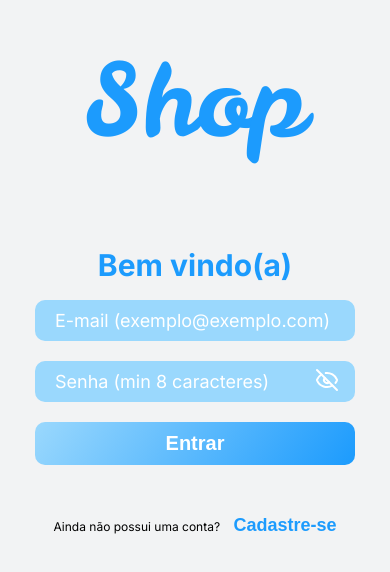
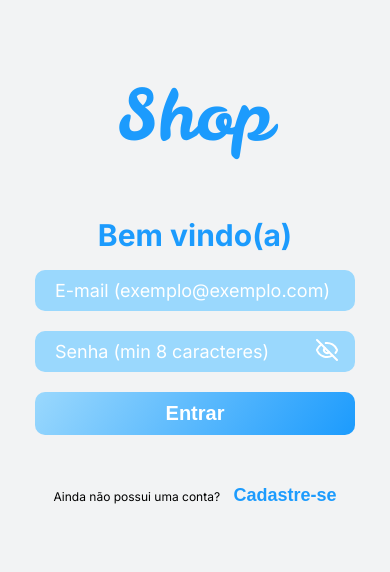
Before and after one commit to DanielCavalcantih/shop-front-end, a React (Create React App) app: page / in a window 390 px wide. Shown: the part 154-726 px from the top of the page. Built offline with nearby package versions, Linux system fonts and the light colour scheme; no server answers; the HTML template or start-up script is replaced by a standard one.

Commit message:
Ajuste título

```diff
--- a/src/styles/login.css
+++ b/src/styles/login.css
@@ -131,12 +131,12 @@
 @media screen and (max-width: 950px) {
   .title {
     display: inline;
-    font-size: 100px;
+    font-size: 70px;
     font-family: "Leckerli One", cursive;
     font-weight: 400;
     font-style: normal;
     color: #1c9bfd;
-    margin-bottom: 80px;
+    margin-bottom: 50px;
   }
 
   .img-title {
```
